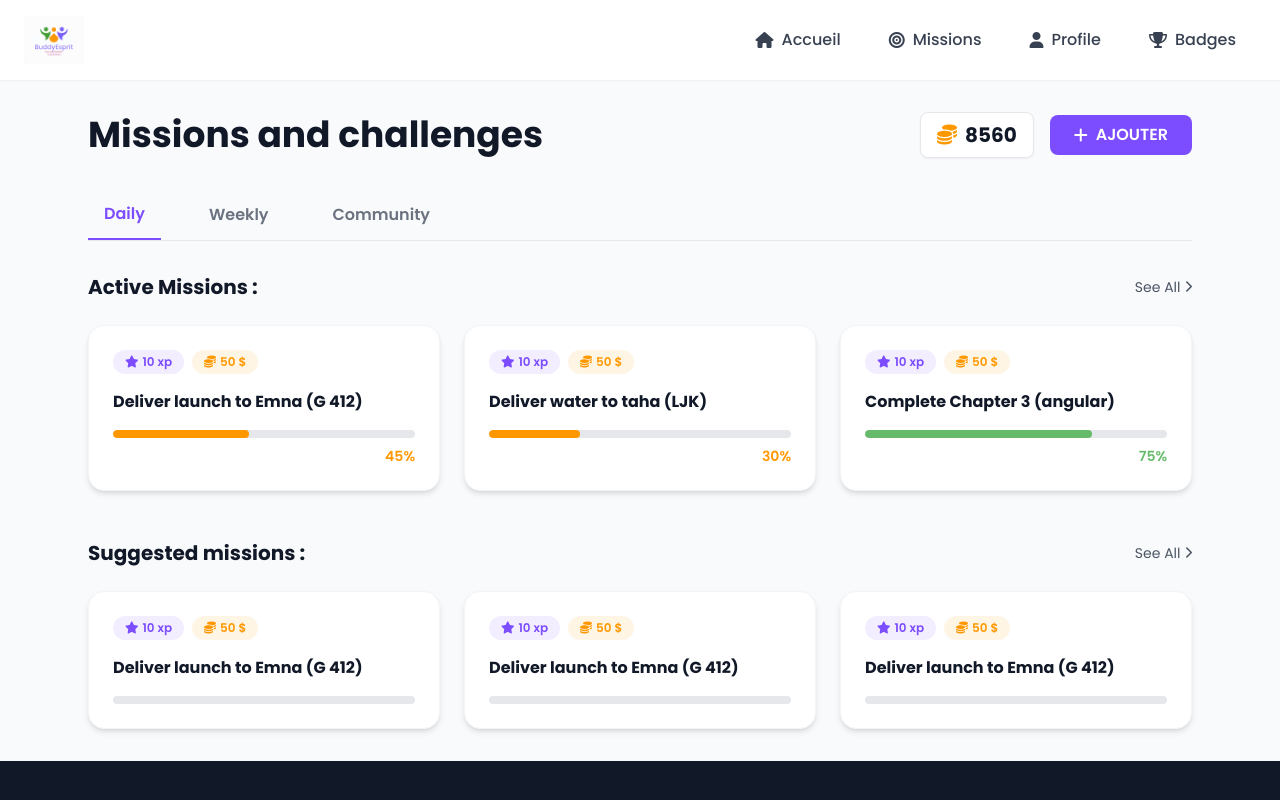
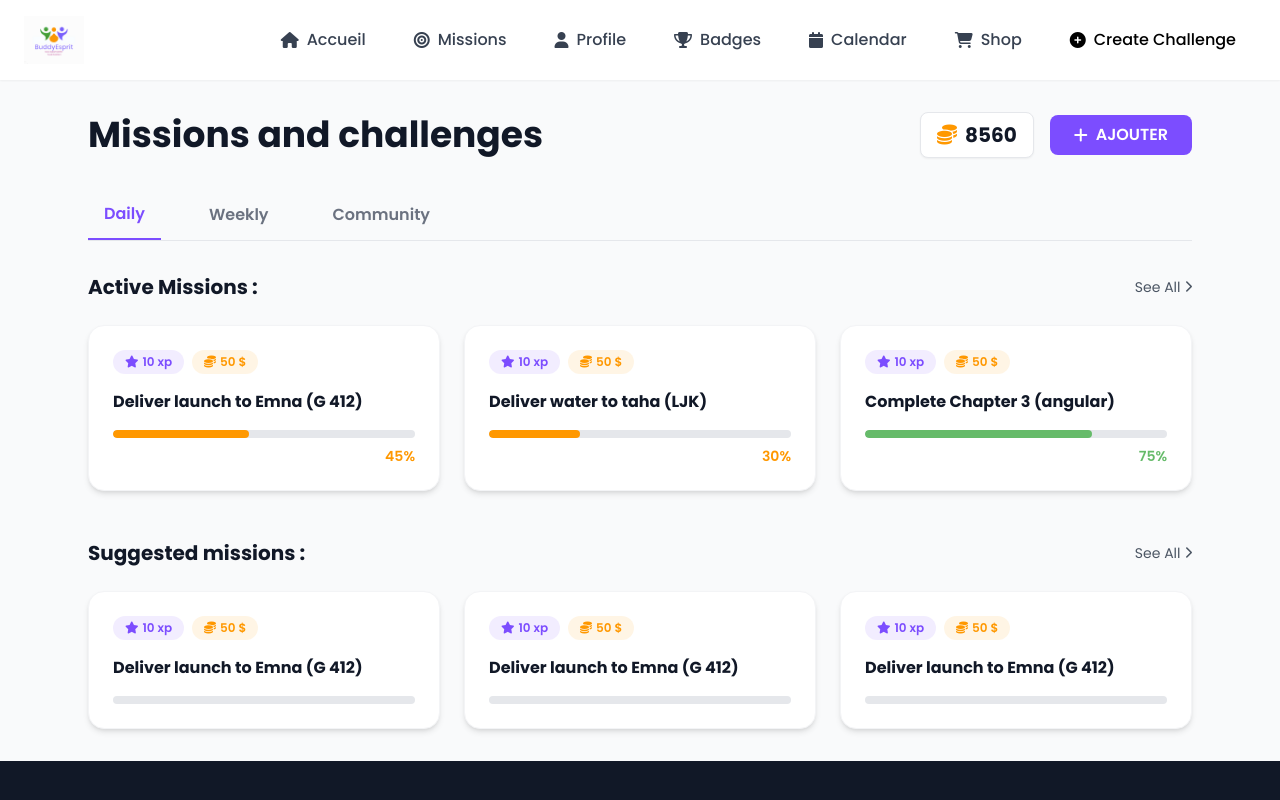
Before and after one commit to emnamess/BuddyEsprit, a website: page public/missionsandchallenges.html in a window 1280 px wide. Shown: the top 800 px of the page. Drawn offline with Linux system fonts and the light colour scheme.

Commit message:
Add navigation links for Calendar, Shop, and Create Challenge in badges, missions, and profile pages

```diff
--- a/public/missionsandchallenges.html
+++ b/public/missionsandchallenges.html
@@ -12,7 +12,7 @@
 </head>
 <body class="font-sans bg-gray-50">
     <!-- Header -->
-    <header class="bg-white shadow-sm">
+   <header class="bg-white shadow-sm">
     <nav class="container mx-auto px-6 py-4 flex items-center justify-between">
         <!-- Logo -->
         <div class="flex items-center space-x-3">
@@ -37,6 +37,18 @@
                 <i class="fas fa-trophy"></i>
                 <span>Badges</span>
             </a>
+            <a href="calendar.html" class="px-5 py-2.5 text-gray-700 hover:text-violet hover:bg-violet/5 rounded-lg transition flex items-center space-x-2 font-medium">
+                <i class="fas fa-calendar"></i>
+                <span>Calendar</span>
+            </a>
+            <a href="shop.html" class="px-5 py-2.5 text-gray-700 hover:text-violet hover:bg-violet/5 rounded-lg transition flex items-center space-x-2 font-medium">
+                <i class="fas fa-shopping-cart"></i>
+                <span>Shop</span>
+            </a>
+            <a href="create-challenge.html" class="px-5 py-2.5 bg-violet-100 text-violet-600 hover:bg-violet-200 rounded-lg transition flex items-center space-x-2 font-medium">
+                <i class="fas fa-plus-circle"></i>
+                <span>Create Challenge</span>
+            </a>
         </div>
     </nav>
 </header>
@@ -51,10 +63,13 @@
                     <i class="fas fa-coins text-orange text-xl"></i>
                     <span class="font-bold text-xl text-gray-900">8560</span>
                 </div>
-                <button class="px-6 py-2 bg-violet text-white rounded-lg hover:opacity-90 transition flex items-center space-x-2 font-semibold">
-                    <i class="fas fa-plus"></i>
-                    <span>AJOUTER</span>
-                </button>
+                <a href="CreateChallenge.html">
+    <button class="px-6 py-2 bg-violet text-white rounded-lg hover:opacity-90 transition flex items-center space-x-2 font-semibold">
+        <i class="fas fa-plus"></i>
+        <span>AJOUTER</span>
+    </button>
+</a>
+
             </div>
         </div>
 
```
Also changed, not shown: public/badges.html (+12 -0 lines), public/profile.html (+12 -0 lines).
